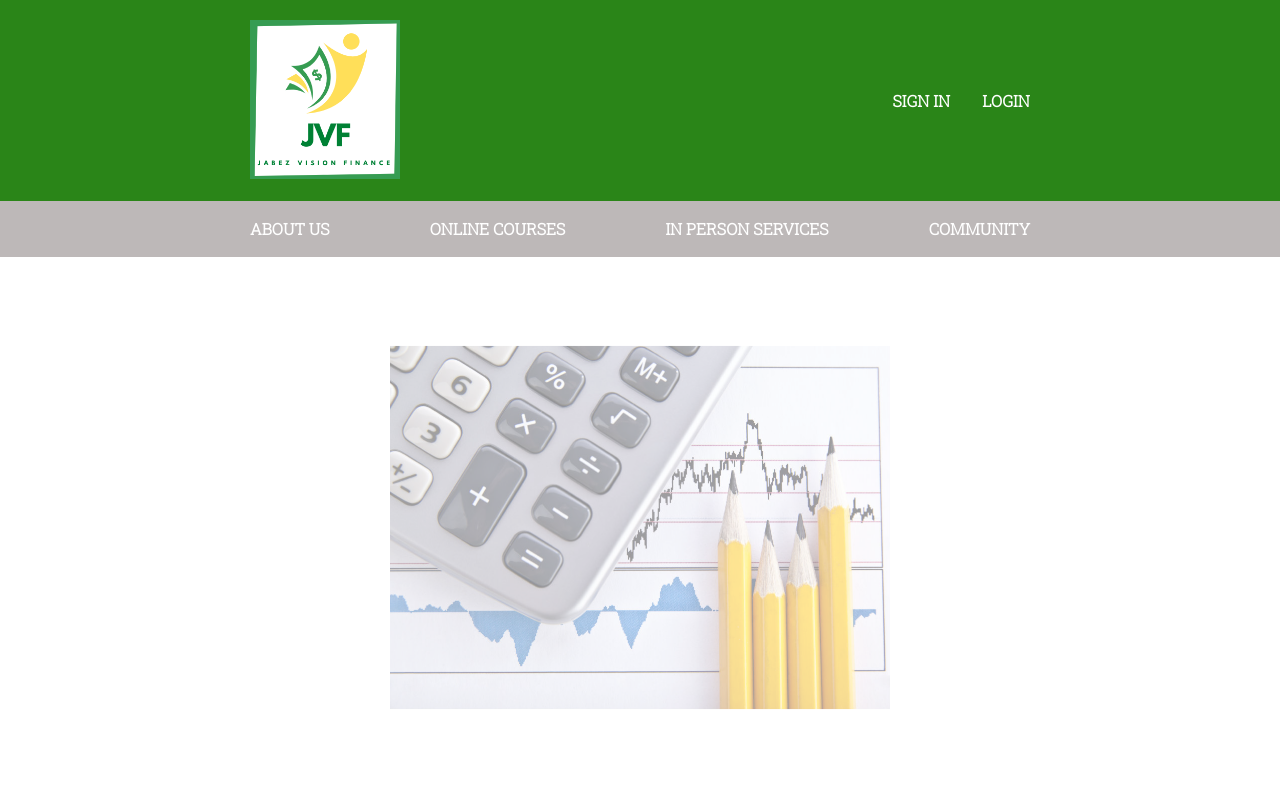
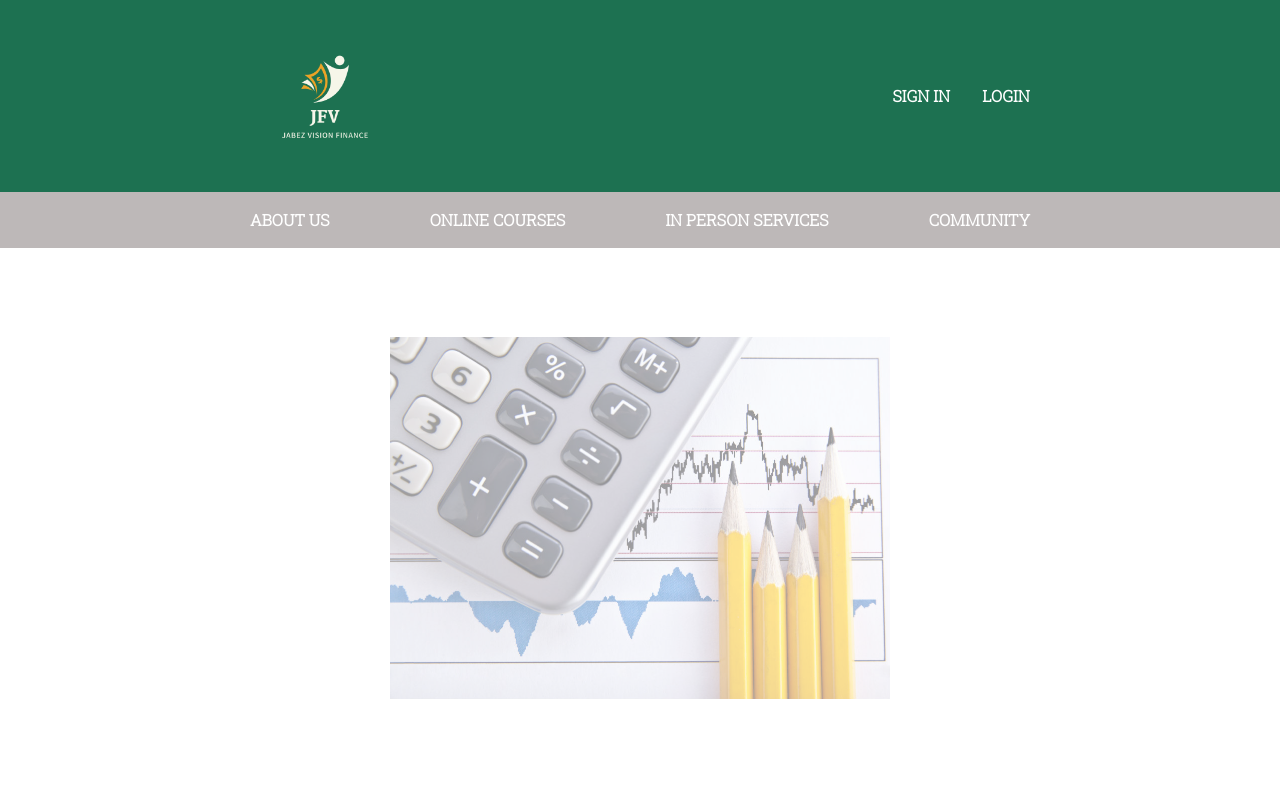
Before and after one commit to joaoabreu004/JabezVisionFinance, a plain HTML site: page index.html in a window 1280 px wide. Shown: the top 787 px of the page. Drawn offline with Linux system fonts and the light colour scheme.

Commit message:
chanching the header.

```diff
--- a/index.html
+++ b/index.html
@@ -16,7 +16,7 @@
 <body>
   <header>
     <div class="caixa">
-      <h1><img class="mainlogo" src="img/logoone.png" alt=""></h1>
+      <h1><img class="mainlogo" src="logotwo.png" alt=""></h1>
         <nav>
           <ul>
             <li><a href="">SIGN IN</a></li>
--- a/style.css
+++ b/style.css
@@ -5,7 +5,7 @@
 /* HEADER */
 
 header{
-    background-color:#2a8518;
+    background-color:#1d7151;
 }
 
 .caixa{
```
Also changed, not shown: logotwo.png (added).
